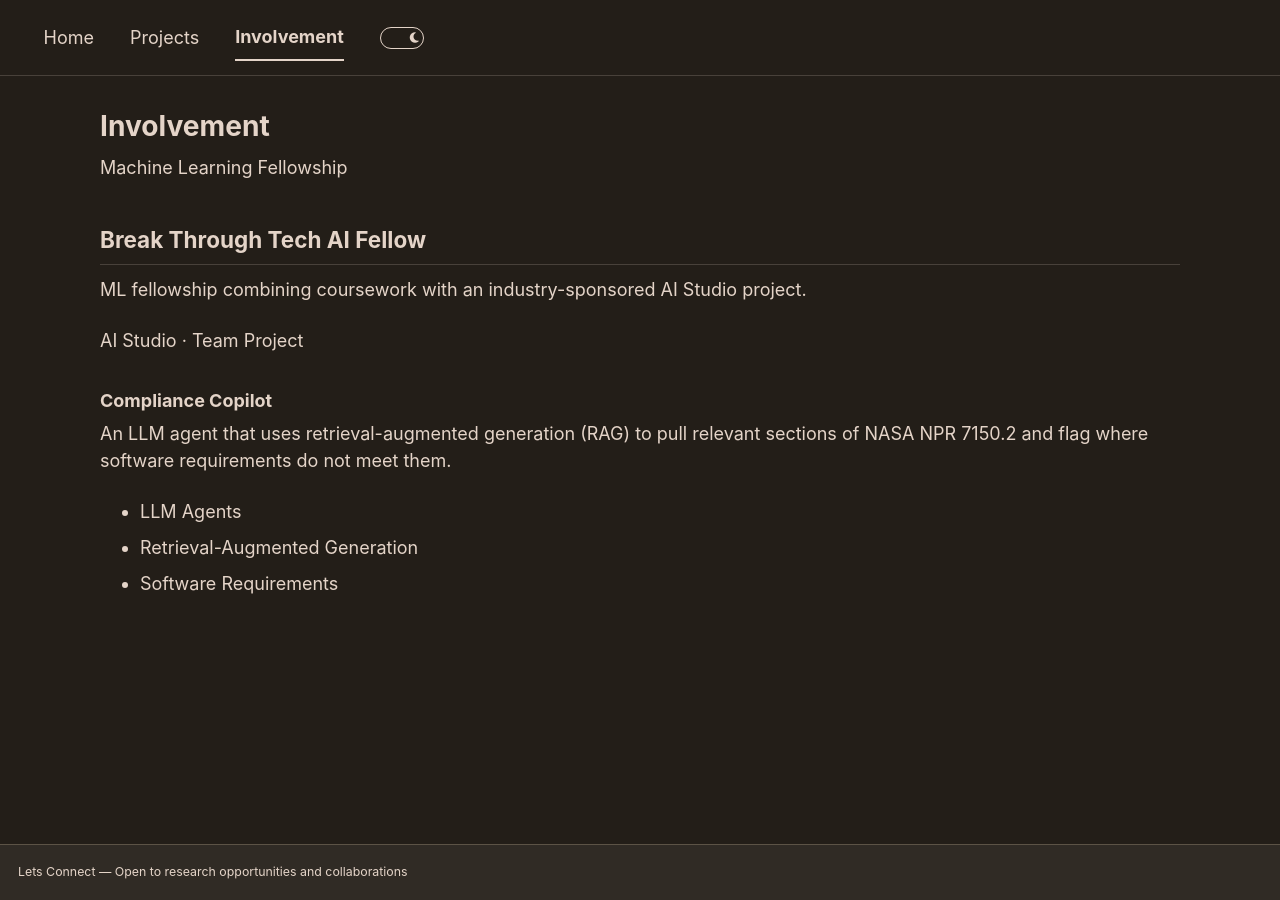
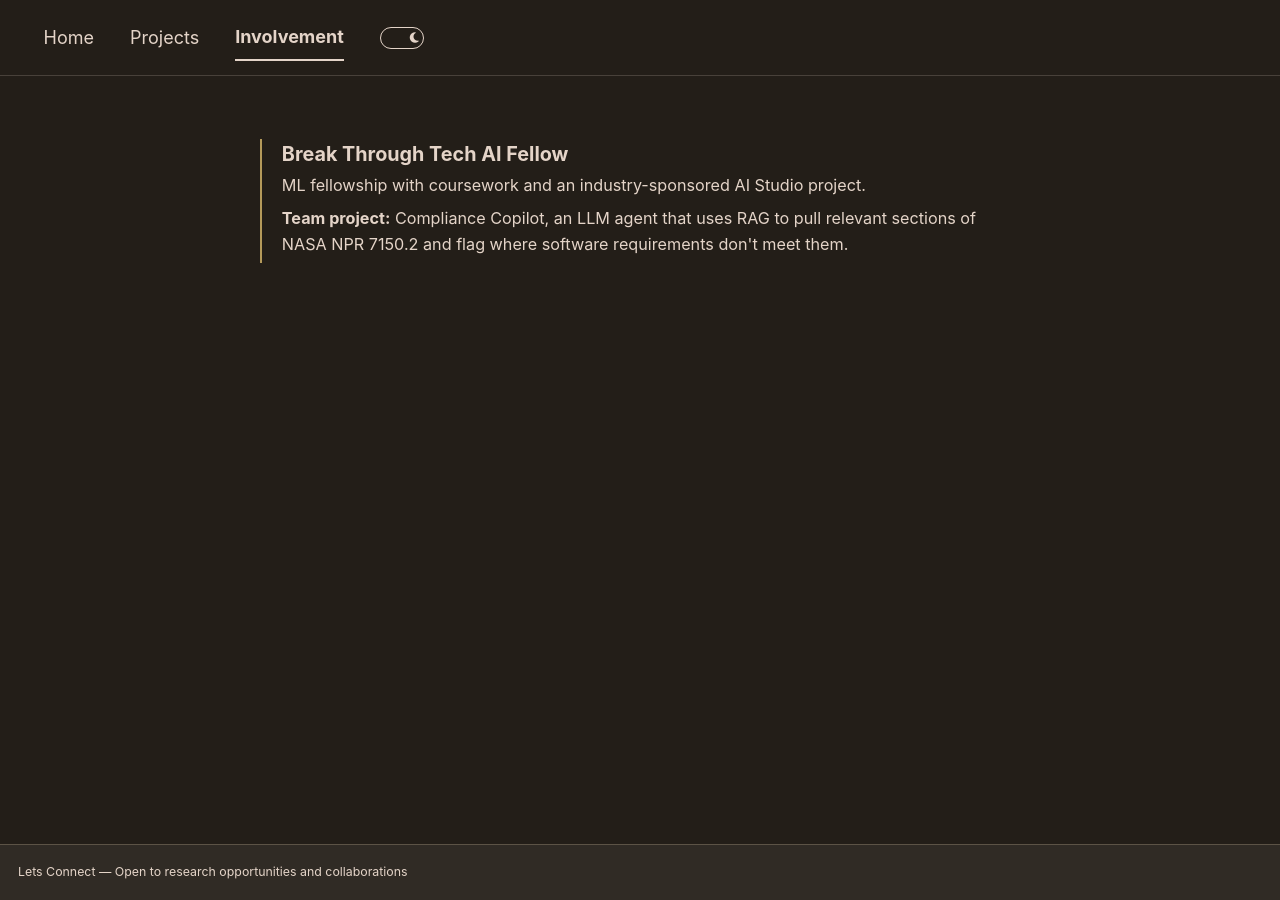
Before and after one commit to laurn156/laurn156.github.io, a Jekyll site: the page built from _pages/involvement.md, in a window 1280 px wide. Built offline with Jekyll 4.4.1, drawn with Linux system fonts in a browser that asks for light colours; a style sheet for code colours, icons or effects is not loaded.

Commit message:
Simplify Involvement page content

```diff
--- a/_pages/involvement.md
+++ b/_pages/involvement.md
@@ -4,20 +4,10 @@ permalink: /involvement/
 author_profile: false
 ---
 
-<section class="involvement-feature" aria-labelledby="fellowship-title">
-  <header class="involvement-feature__header">
-    <p class="involvement-feature__eyebrow">Machine Learning Fellowship</p>
-    <h2 id="fellowship-title">Break Through Tech AI Fellow</h2>
-    <p class="involvement-feature__intro">ML fellowship combining coursework with an industry-sponsored AI Studio project.</p>
-  </header>
-  <div class="involvement-feature__project">
-    <p class="involvement-feature__eyebrow">AI Studio · Team Project</p>
-    <h3>Compliance Copilot</h3>
-    <p>An LLM agent that uses retrieval-augmented generation (RAG) to pull relevant sections of NASA NPR 7150.2 and flag where software requirements do not meet them.</p>
-    <ul class="involvement-feature__tags" aria-label="Project focus">
-      <li>LLM Agents</li>
-      <li>Retrieval-Augmented Generation</li>
-      <li>Software Requirements</li>
-    </ul>
-  </div>
-</section>
+<div class="involvement-list">
+  <article class="involvement-item">
+    <h2>Break Through Tech AI Fellow</h2>
+    <p>ML fellowship with coursework and an industry-sponsored AI Studio project.</p>
+    <p><strong>Team project:</strong> Compliance Copilot, an LLM agent that uses RAG to pull relevant sections of NASA NPR 7150.2 and flag where software requirements don't meet them.</p>
+  </article>
+</div>
```
